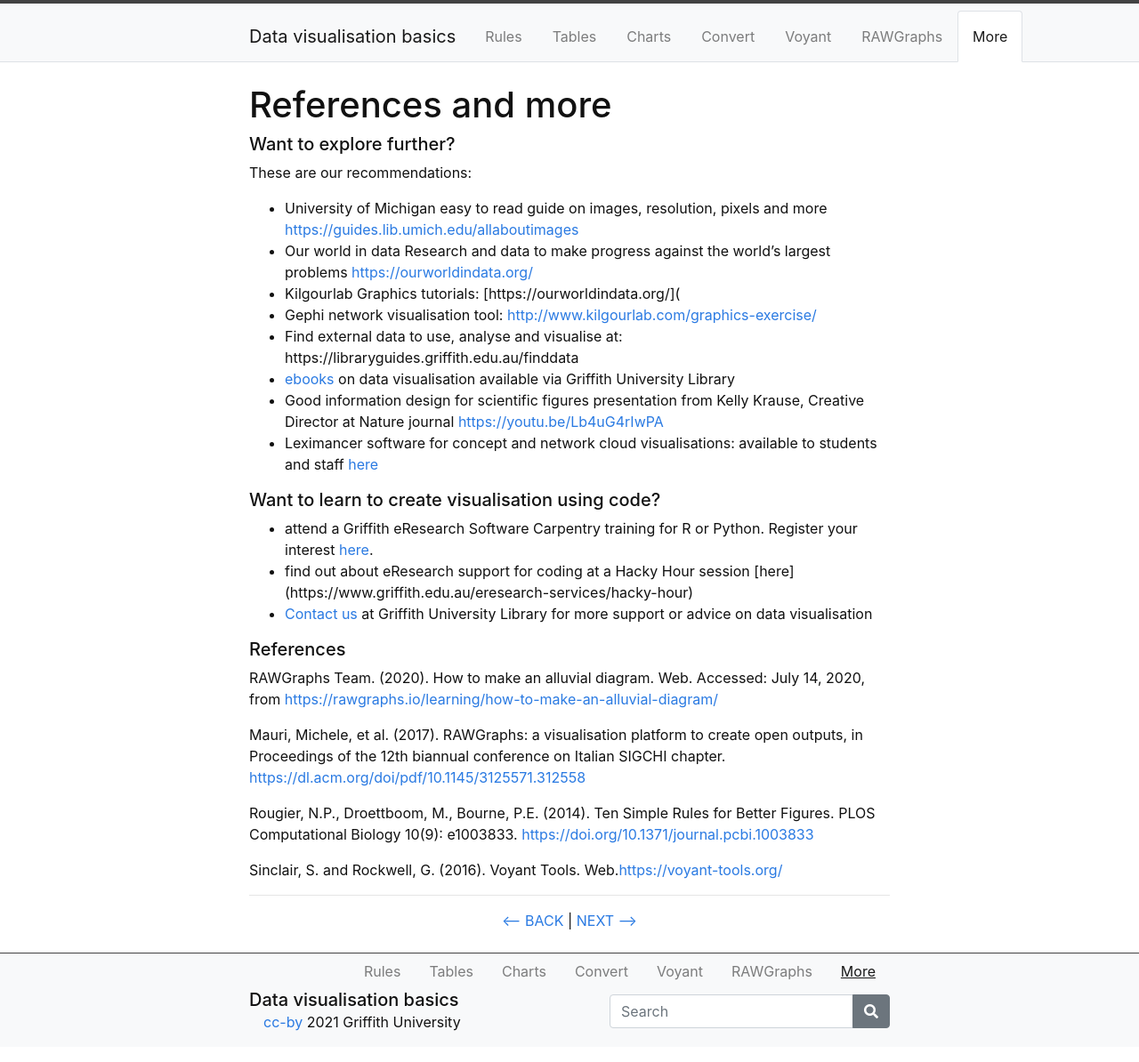
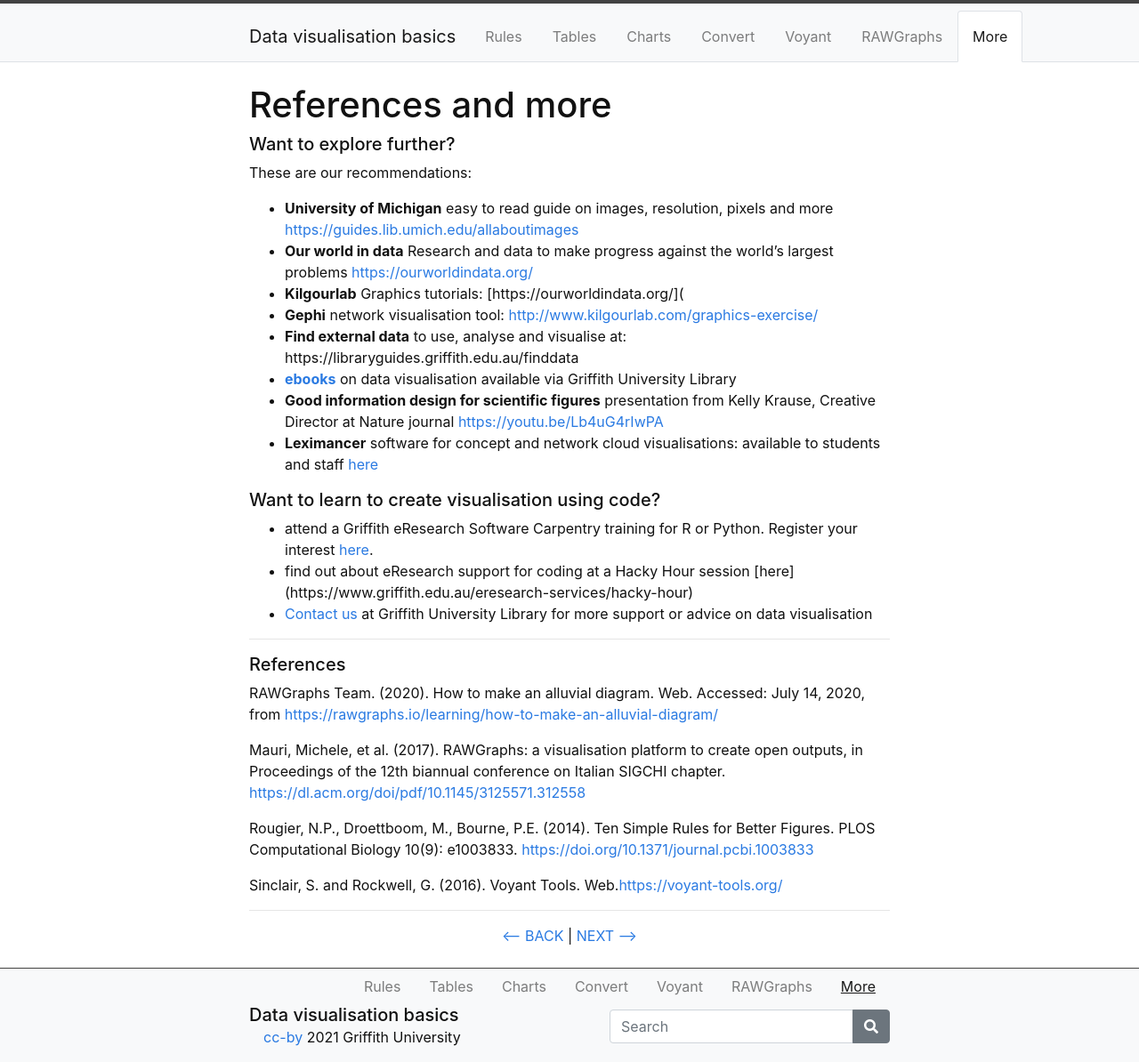
Before and after one commit to GULibrarySandbox/data-vis-basics, a Jekyll site: the page built from content/7-more.md, in a window 1280 px wide. Shown: the whole page at 89% size. Built offline with Jekyll 4.4.1, drawn with Linux system fonts in a browser that asks for light colours.

Commit message:
Update 7-more.md

```diff
--- a/content/7-more.md
+++ b/content/7-more.md
@@ -7,19 +7,22 @@ nav: true
 ##### Want to explore further?
 
 These are our recommendations:
-- University of Michigan easy to read guide on images, resolution, pixels and more [https://guides.lib.umich.edu/allaboutimages](https://guides.lib.umich.edu/allaboutimages)
-- Our world in data Research and data to make progress against the world’s largest problems [https://ourworldindata.org/](https://ourworldindata.org/)
-- Kilgourlab Graphics tutorials: [https://ourworldindata.org/](
-- Gephi network visualisation tool: [http://www.kilgourlab.com/graphics-exercise/](http://www.kilgourlab.com/graphics-exercise/)
-- Find external data to use, analyse and visualise at:  https://libraryguides.griffith.edu.au/finddata
-- [ebooks](https://griffith-summon-serialssolutions-com.libraryproxy.griffith.edu.au/search?s.q=data+visualisation&search-type=all#!/search?ho=t&fvf=ContentType,Book%20%252F%20eBook,f&rf=PublicationDate,2015-07-14:2020-07-14&l=en-AU&q=data%20visualisation) on data visualisation available via Griffith University Library
-- Good information design for scientific figures presentation from Kelly Krause, Creative Director at Nature journal [https://youtu.be/Lb4uG4rIwPA](https://youtu.be/Lb4uG4rIwPA])
-- Leximancer software for concept and network cloud visualisations: available to students and staff [here](https://www.griffith.edu.au/student-computing/available-software)
+- **University of Michigan** easy to read guide on images, resolution, pixels and more [https://guides.lib.umich.edu/allaboutimages](https://guides.lib.umich.edu/allaboutimages)
+- **Our world in data** Research and data to make progress against the world’s largest problems [https://ourworldindata.org/](https://ourworldindata.org/)
+- **Kilgourlab** Graphics tutorials: [https://ourworldindata.org/](
+- **Gephi** network visualisation tool: [http://www.kilgourlab.com/graphics-exercise/](http://www.kilgourlab.com/graphics-exercise/)
+- **Find external data** to use, analyse and visualise at:  https://libraryguides.griffith.edu.au/finddata
+- **[ebooks](https://griffith-summon-serialssolutions-com.libraryproxy.griffith.edu.au/search?s.q=data+visualisation&search-type=all#!/search?ho=t&fvf=ContentType,Book%20%252F%20eBook,f&rf=PublicationDate,2015-07-14:2020-07-14&l=en-AU&q=data%20visualisation)** on data visualisation available via Griffith University Library
+- **Good information design for scientific figures** presentation from Kelly Krause, Creative Director at Nature journal [https://youtu.be/Lb4uG4rIwPA](https://youtu.be/Lb4uG4rIwPA])
+- **Leximancer** software for concept and network cloud visualisations: available to students and staff [here](https://www.griffith.edu.au/student-computing/available-software)
 
 ##### Want to learn to create visualisation using code?
 - attend a Griffith eResearch Software Carpentry training for R or Python.  Register your interest [here](https://forms.office.com/Pages/ResponsePage.aspx?id=q8h8Wtykm0-_YGZxQEmtYgli2x3zWW9Nt79Pc1vnhxZUMURYSENZV1MyT1pKTFlTTEFON1FYWDIyVSQlQCN0PWcu).
 - find out about eResearch support for coding at a Hacky Hour session [here] (https://www.griffith.edu.au/eresearch-services/hacky-hour)
 - [Contact us](https://intranet.secure.griffith.edu.au/library/forms/help) at Griffith University Library for more support or advice on data visualisation
+
+
+-----
 
 ##### References
 
```
